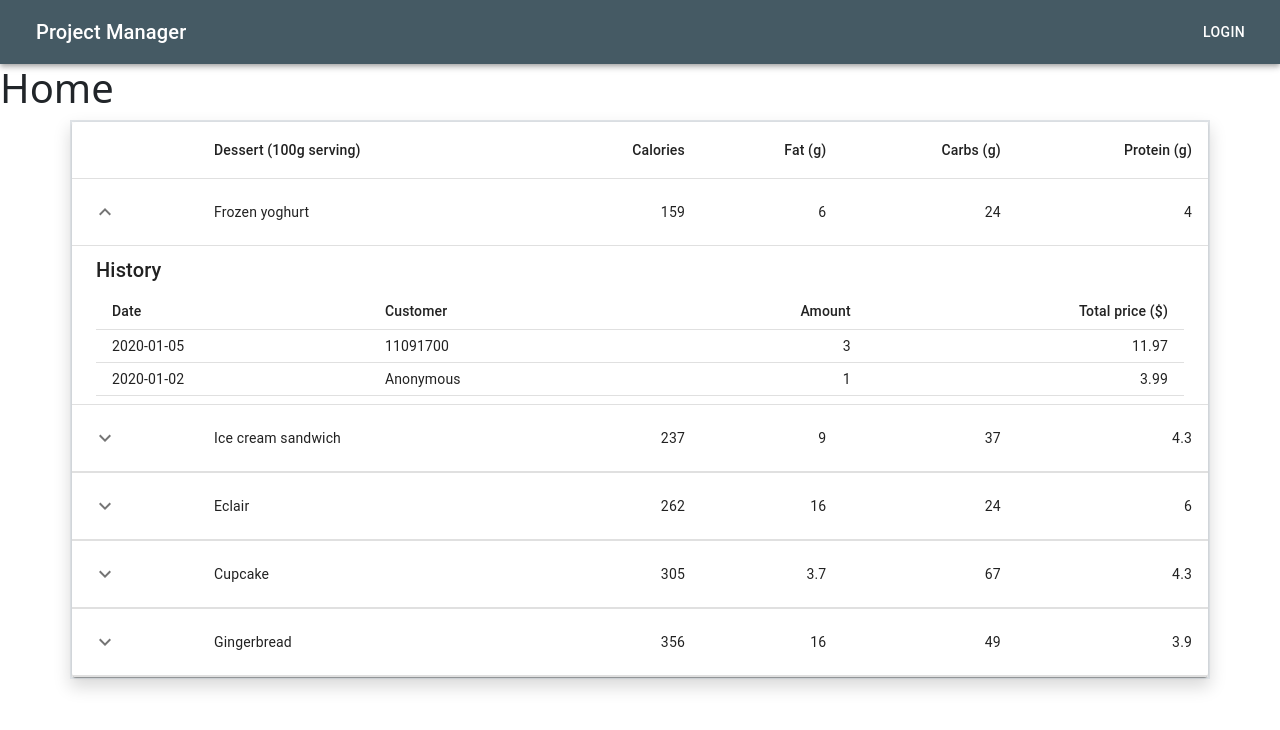
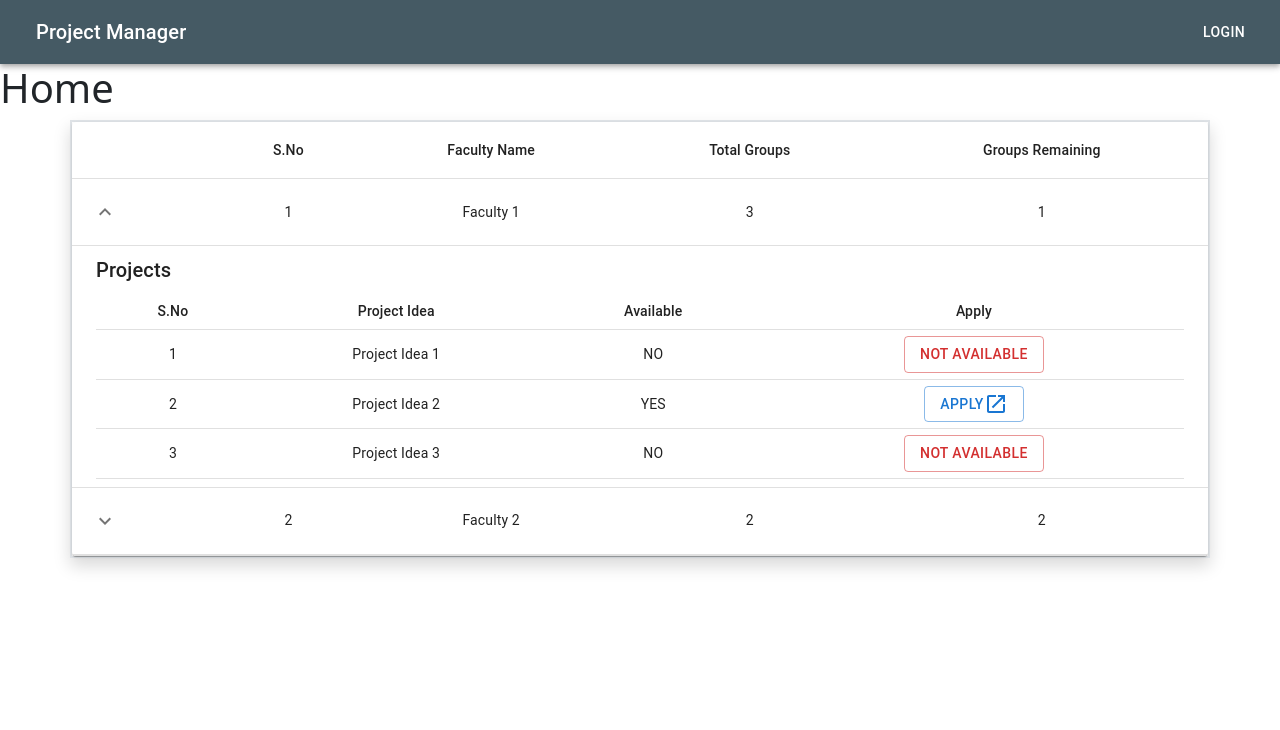
Before and after one commit to Anirudh4583/project-management-frontend, a React (Create React App) app: page / in a window 1280 px wide. Both pictures are taken after a click on the button 105 px from the left and 212 px from the top of the page. Shown: the top 730 px of the page. Built offline with nearby package versions, Linux system fonts and the light colour scheme.

Commit message:
added table

```diff
--- a/public/index.html
+++ b/public/index.html
@@ -1,23 +1,48 @@
 <!DOCTYPE html>
 <html lang="en">
   <head>
-    <link rel="apple-touch-icon" sizes="57x57" href="/apple-icon-57x57.png">
-    <link rel="apple-touch-icon" sizes="60x60" href="/apple-icon-60x60.png">
-    <link rel="apple-touch-icon" sizes="72x72" href="/apple-icon-72x72.png">
-    <link rel="apple-touch-icon" sizes="76x76" href="/apple-icon-76x76.png">
-    <link rel="apple-touch-icon" sizes="114x114" href="/apple-icon-114x114.png">
-    <link rel="apple-touch-icon" sizes="120x120" href="/apple-icon-120x120.png">
-    <link rel="apple-touch-icon" sizes="144x144" href="/apple-icon-144x144.png">
-    <link rel="apple-touch-icon" sizes="152x152" href="/apple-icon-152x152.png">
-    <link rel="apple-touch-icon" sizes="180x180" href="/apple-icon-180x180.png">
-    <link rel="icon" type="image/png" sizes="192x192"  href="/android-icon-192x192.png">
-    <link rel="icon" type="image/png" sizes="32x32" href="/favicon-32x32.png">
-    <link rel="icon" type="image/png" sizes="96x96" href="/favicon-96x96.png">
-    <link rel="icon" type="image/png" sizes="16x16" href="/favicon-16x16.png">
-    <link rel="manifest" href="/manifest.json">
-    <meta name="msapplication-TileColor" content="#ffffff">
-    <meta name="msapplication-TileImage" content="/ms-icon-144x144.png">
-    <meta name="theme-color" content="#ffffff">
+    <link rel="apple-touch-icon" sizes="57x57" href="/apple-icon-57x57.png" />
+    <link rel="apple-touch-icon" sizes="60x60" href="/apple-icon-60x60.png" />
+    <link rel="apple-touch-icon" sizes="72x72" href="/apple-icon-72x72.png" />
+    <link rel="apple-touch-icon" sizes="76x76" href="/apple-icon-76x76.png" />
+    <link
+      rel="apple-touch-icon"
+      sizes="114x114"
+      href="/apple-icon-114x114.png"
+    />
+    <link
+      rel="apple-touch-icon"
+      sizes="120x120"
+      href="/apple-icon-120x120.png"
+    />
+    <link
+      rel="apple-touch-icon"
+      sizes="144x144"
+      href="/apple-icon-144x144.png"
+    />
+    <link
+      rel="apple-touch-icon"
+      sizes="152x152"
+      href="/apple-icon-152x152.png"
+    />
+    <link
+      rel="apple-touch-icon"
+      sizes="180x180"
+      href="/apple-icon-180x180.png"
+    />
+    <link
+      rel="icon"
+      type="image/png"
+      sizes="192x192"
+      href="/android-icon-192x192.png"
+    />
+    <link rel="icon" type="image/png" sizes="32x32" href="/favicon-32x32.png" />
+    <link rel="icon" type="image/png" sizes="96x96" href="/favicon-96x96.png" />
+    <link rel="icon" type="image/png" sizes="16x16" href="/favicon-16x16.png" />
+    <link rel="manifest" href="/manifest.json" />
+    <meta name="msapplication-TileColor" content="#ffffff" />
+    <meta name="msapplication-TileImage" content="/ms-icon-144x144.png" />
+    <meta name="theme-color" content="#ffffff" />
     <title>Project Management Portal</title>
   </head>
   <body>
--- a/src/components/Table.jsx
+++ b/src/components/Table.jsx
@@ -13,29 +13,9 @@ import Typography from '@mui/material/Typography'
 import Paper from '@mui/material/Paper'
 import KeyboardArrowDownIcon from '@mui/icons-material/KeyboardArrowDown'
 import KeyboardArrowUpIcon from '@mui/icons-material/KeyboardArrowUp'
-
-function createData(name, calories, fat, carbs, protein, price) {
-  return {
-    name,
-    calories,
-    fat,
-    carbs,
-    protein,
-    price,
-    history: [
-      {
-        date: '2020-01-05',
-        customerId: '11091700',
-        amount: 3,
-      },
-      {
-        date: '2020-01-02',
-        customerId: 'Anonymous',
-        amount: 1,
-      },
-    ],
-  }
-}
+import OpenInNewIcon from '@mui/icons-material/OpenInNew'
+import { Button } from '@mui/material'
+import { Link } from 'react-router-dom'
 
 function Row(props) {
   const { row } = props
@@ -53,40 +33,55 @@ function Row(props) {
             {open ? <KeyboardArrowUpIcon /> : <KeyboardArrowDownIcon />}
           </IconButton>
         </TableCell>
-        <TableCell component="th" scope="row">
-          {row.name}
+        <TableCell component="th" scope="row" align="center">
+          {row.SNo}
         </TableCell>
-        <TableCell align="right">{row.calories}</TableCell>
-        <TableCell align="right">{row.fat}</TableCell>
-        <TableCell align="right">{row.carbs}</TableCell>
-        <TableCell align="right">{row.protein}</TableCell>
+        <TableCell align="center">{row.FacultyName}</TableCell>
+        <TableCell align="center">{row.TotalGroups}</TableCell>
+        <TableCell align="center">{row.GroupsRemaining}</TableCell>
       </TableRow>
       <TableRow>
         <TableCell style={{ paddingBottom: 0, paddingTop: 0 }} colSpan={6}>
           <Collapse in={open} timeout="auto" unmountOnExit>
             <Box sx={{ margin: 1 }}>
               <Typography variant="h6" gutterBottom component="div">
-                History
+                Projects
               </Typography>
               <Table size="small" aria-label="purchases">
                 <TableHead>
                   <TableRow>
-                    <TableCell>Date</TableCell>
-                    <TableCell>Customer</TableCell>
-                    <TableCell align="right">Amount</TableCell>
-                    <TableCell align="right">Total price ($)</TableCell>
+                    <TableCell align="center">S.No</TableCell>
+                    <TableCell align="center">Project Idea</TableCell>
+                    <TableCell align="center">Available</TableCell>
+                    <TableCell align="center">Apply</TableCell>
                   </TableRow>
                 </TableHead>
                 <TableBody>
-                  {row.history.map((historyRow) => (
-                    <TableRow key={historyRow.date}>
-                      <TableCell component="th" scope="row">
-                        {historyRow.date}
+                  {row.Projects.map((row) => (
+                    <TableRow key={row.SNo}>
+                      <TableCell component="th" scope="row" align="center">
+                        {row.SNo}
                       </TableCell>
-                      <TableCell>{historyRow.customerId}</TableCell>
-                      <TableCell align="right">{historyRow.amount}</TableCell>
-                      <TableCell align="right">
-                        {Math.round(historyRow.amount * row.price * 100) / 100}
+                      <TableCell align="center">{row.ProjectIdea}</TableCell>
+                      <TableCell align="center">
+                        {row.isAvailable ? 'YES' : 'NO'}
+                      </TableCell>
+                      <TableCell align="center">
+                        {row.isAvailable ? (
+                          <Link to={row.Link}>
+                            <Button variant="outlined">
+                              Apply <OpenInNewIcon />
+                            </Button>
+                          </Link>
+                        ) : (
+                          <Button
+                            variant="outlined"
+                            color="error"
+                            style={{ cursor: 'not-allowed' }}
+                          >
+                            Not Available
+                          </Button>
+                        )}
                       </TableCell>
                     </TableRow>
                   ))}
@@ -102,28 +97,67 @@ function Row(props) {
 
 Row.propTypes = {
   row: PropTypes.shape({
-    calories: PropTypes.number.isRequired,
-    carbs: PropTypes.number.isRequired,
-    fat: PropTypes.number.isRequired,
-    history: PropTypes.arrayOf(
+    SNo: PropTypes.number.isRequired,
+    FacultyName: PropTypes.string.isRequired,
+    TotalGroups: PropTypes.number.isRequired,
+    GroupsRemaining: PropTypes.string.isRequired,
+
+    Projects: PropTypes.arrayOf(
       PropTypes.shape({
-        amount: PropTypes.number.isRequired,
-        customerId: PropTypes.string.isRequired,
-        date: PropTypes.string.isRequired,
+        SNo: PropTypes.number.isRequired,
+        ProjectIdea: PropTypes.string.isRequired,
+        isAvailable: PropTypes.bool.isRequired,
+        Link: PropTypes.string,
       }),
     ).isRequired,
-    name: PropTypes.string.isRequired,
-    price: PropTypes.number.isRequired,
-    protein: PropTypes.number.isRequired,
   }).isRequired,
 }
 
 const rows = [
-  createData('Frozen yoghurt', 159, 6.0, 24, 4.0, 3.99),
-  createData('Ice cream sandwich', 237, 9.0, 37, 4.3, 4.99),
-  createData('Eclair', 262, 16.0, 24, 6.0, 3.79),
-  createData('Cupcake', 305, 3.7, 67, 4.3, 2.5),
-  createData('Gingerbread', 356, 16.0, 49, 3.9, 1.5),
+  {
+    SNo: 1,
+    FacultyName: 'Faculty 1',
+    TotalGroups: 3,
+    GroupsRemaining: 1,
+    Projects: [
+      {
+        SNo: 1,
+        ProjectIdea: 'Project Idea 1',
+        isAvailable: false,
+      },
+      {
+        SNo: 2,
+        ProjectIdea: 'Project Idea 2',
+        isAvailable: true,
+        Link: '/project/apply/12',
+      },
+      {
+        SNo: 3,
+        ProjectIdea: 'Project Idea 3',
+        isAvailable: false,
+      },
+    ],
+  },
+  {
+    SNo: 2,
+    FacultyName: 'Faculty 2',
+    TotalGroups: 2,
+    GroupsRemaining: 2,
+    Projects: [
+      {
+        SNo: 1,
+        ProjectIdea: 'Project Idea 1',
+        isAvailable: true,
+        Link: '/project/apply/2',
+      },
+      {
+        SNo: 2,
+        ProjectIdea: 'Project Idea 2',
+        isAvailable: true,
+        Link: '/project/apply/21',
+      },
+    ],
+  },
 ]
 
 function CollapsibleTable() {
@@ -133,11 +167,10 @@ function CollapsibleTable() {
         <TableHead>
           <TableRow>
             <TableCell />
-            <TableCell>Dessert (100g serving)</TableCell>
-            <TableCell align="right">Calories</TableCell>
-            <TableCell align="right">Fat&nbsp;(g)</TableCell>
-            <TableCell align="right">Carbs&nbsp;(g)</TableCell>
-            <TableCell align="right">Protein&nbsp;(g)</TableCell>
+            <TableCell align="center">S.No</TableCell>
+            <TableCell align="center">Faculty Name</TableCell>
+            <TableCell align="center">Total Groups</TableCell>
+            <TableCell align="center">Groups Remaining</TableCell>
           </TableRow>
         </TableHead>
         <TableBody>
```
